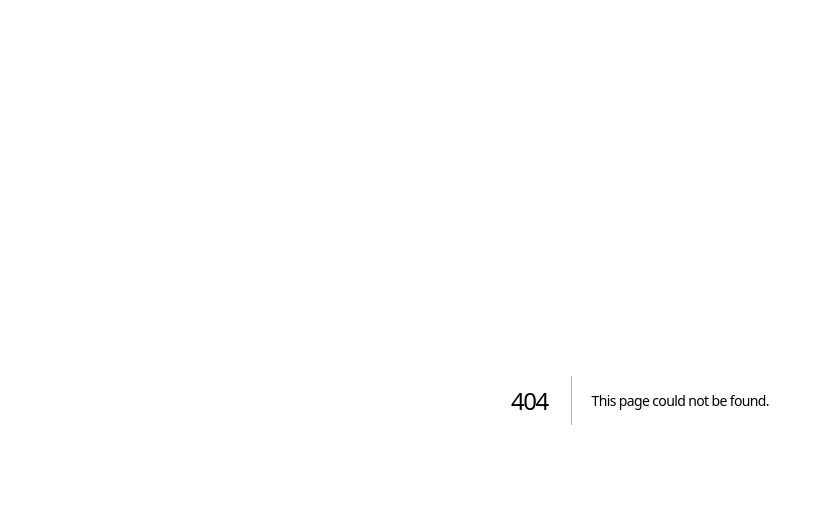
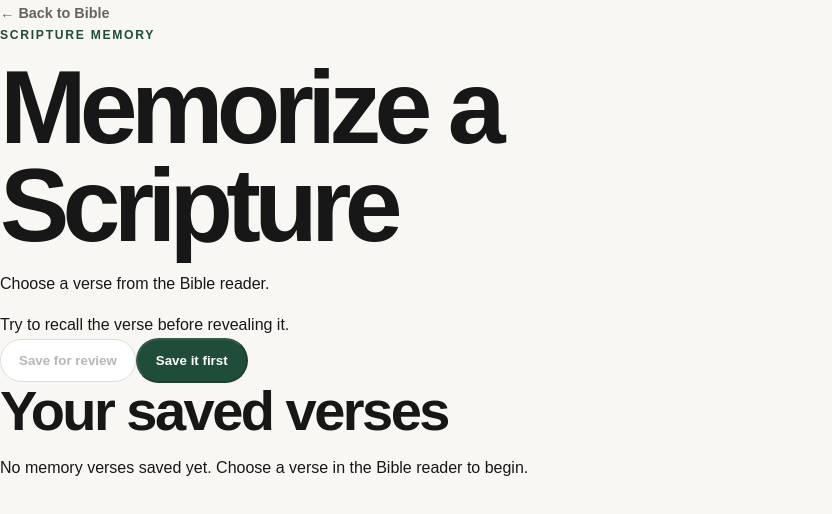
Before and after one commit to Zestplay-com/bible-study-platform, a Next.js app: page /memory in a window 1280 px wide. Before the commit this address had no page. Shown: the top 514 px of the page, without its empty margins (0-832 px from the left). Built offline with nearby package versions, Linux system fonts and the light colour scheme.

Commit message:
Add functional Scripture memory page

```diff
--- /dev/null
+++ b/app/memory/page.tsx
@@ -0,0 +1,62 @@
+"use client";
+
+import { useEffect, useState } from "react";
+import { useSearchParams } from "next/navigation";
+import { sitePath } from "@/lib/site";
+
+type MemoryItem = { reference: string; text: string; remembered: boolean };
+
+const STORAGE_KEY = "bible-study-memory";
+
+export default function MemoryPage() {
+  const params = useSearchParams();
+  const reference = params.get("reference") ?? "";
+  const text = params.get("text") ?? "";
+  const [items, setItems] = useState<MemoryItem[]>([]);
+  const [showText, setShowText] = useState(false);
+
+  useEffect(() => {
+    try {
+      const saved = localStorage.getItem(STORAGE_KEY);
+      if (saved) setItems(JSON.parse(saved));
+    } catch {
+      setItems([]);
+    }
+  }, []);
+
+  function saveVerse() {
+    if (!reference || !text) return;
+    const next = [...items.filter((item) => item.reference !== reference), { reference, text, remembered: false }];
+    setItems(next);
+    localStorage.setItem(STORAGE_KEY, JSON.stringify(next));
+  }
+
+  function markRemembered() {
+    const next = items.map((item) => item.reference === reference ? { ...item, remembered: true } : item);
+    setItems(next);
+    localStorage.setItem(STORAGE_KEY, JSON.stringify(next));
+  }
+
+  const saved = items.some((item) => item.reference === reference);
+
+  return (
+    <main className="action-page">
+      <a className="back-link" href={sitePath("/bible")}>← Back to Bible</a>
+      <p className="eyebrow">SCRIPTURE MEMORY</p>
+      <h1>Memorize {reference || "a Scripture"}</h1>
+      <section className="memory-card">
+        <p className="memory-reference">{reference || "Choose a verse from the Bible reader."}</p>
+        {showText ? <p className="memory-text">{text}</p> : <div className="memory-hidden">Try to recall the verse before revealing it.</div>}
+        {text && <button className="primary-button button-reset" onClick={() => setShowText((value) => !value)}>{showText ? "Hide verse" : "Reveal verse"}</button>}
+      </section>
+      <div className="action-page-links">
+        <button className="secondary-button button-reset" onClick={saveVerse} disabled={!reference || !text}>{saved ? "Saved to memory" : "Save for review"}</button>
+        <button className="primary-button button-reset" onClick={markRemembered} disabled={!saved}>{saved ? "I remembered it ✓" : "Save it first"}</button>
+      </div>
+      <section className="study-card">
+        <h2>Your saved verses</h2>
+        {items.length === 0 ? <p>No memory verses saved yet. Choose a verse in the Bible reader to begin.</p> : <ul className="memory-list">{items.map((item) => <li key={item.reference}><strong>{item.reference}</strong><span>{item.remembered ? "Remembered ✓" : "Needs review"}</span></li>)}</ul>}
+      </section>
+    </main>
+  );
+}
```
